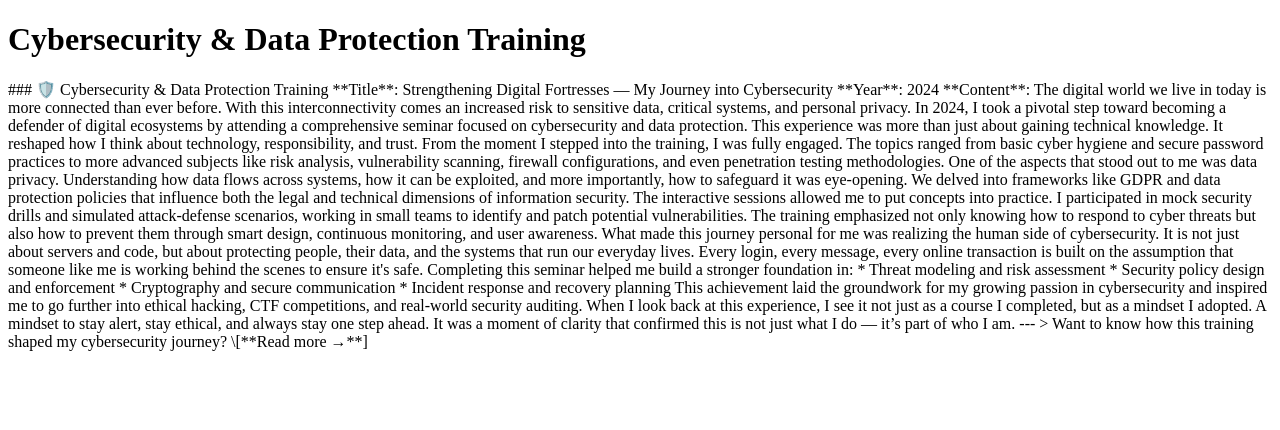
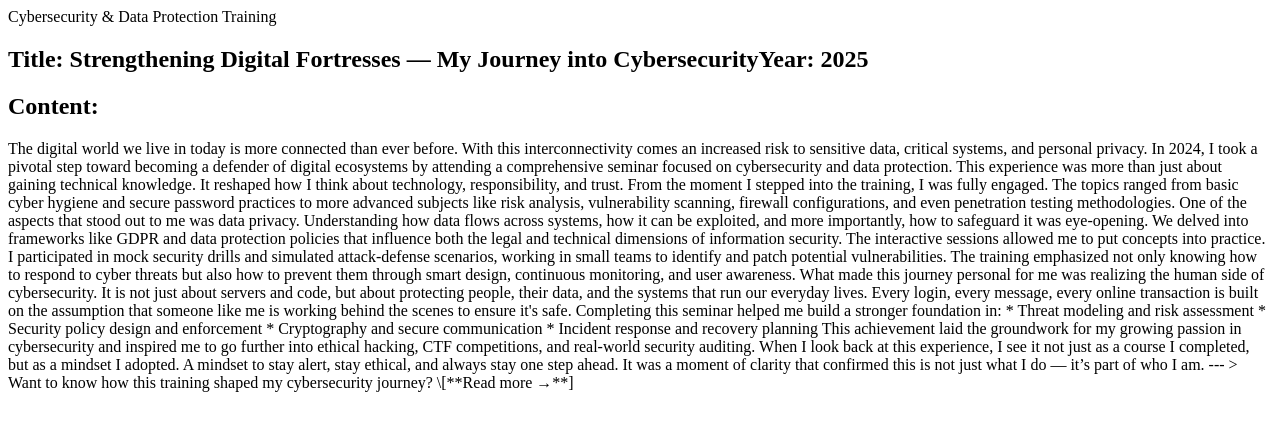
Before and after one commit to SamuelAmosiana/projec-sam, a plain HTML site: page achievement1.html in a window 1280 px wide. Drawn offline with Linux system fonts and the light colour scheme.

Commit message:
Update achievement1.html

```diff
--- a/achievement1.html
+++ b/achievement1.html
@@ -7,14 +7,13 @@
 </head>
 <body>
     <div class="banner cyber">
-        <h1>Cybersecurity & Data Protection Training</h1>
+        <h1🛡️  >Cybersecurity & Data Protection Training</h1>
+        <h2>Title: Strengthening Digital Fortresses — My Journey into CybersecurityYear: 2025</h2>
       <p>
-          ### 🛡️ Cybersecurity & Data Protection Training
 
-**Title**: Strengthening Digital Fortresses — My Journey into Cybersecurity
-**Year**: 2024
 
-**Content**:
+
+<h2>Content:</h2>
 
 The digital world we live in today is more connected than ever before. With this interconnectivity comes an increased risk to sensitive data, critical systems, and personal privacy. In 2024, I took a pivotal step toward becoming a defender of digital ecosystems by attending a comprehensive seminar focused on cybersecurity and data protection.
 
```
